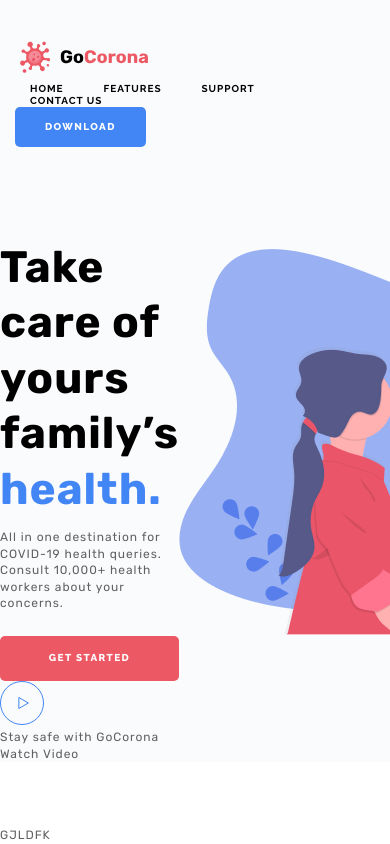
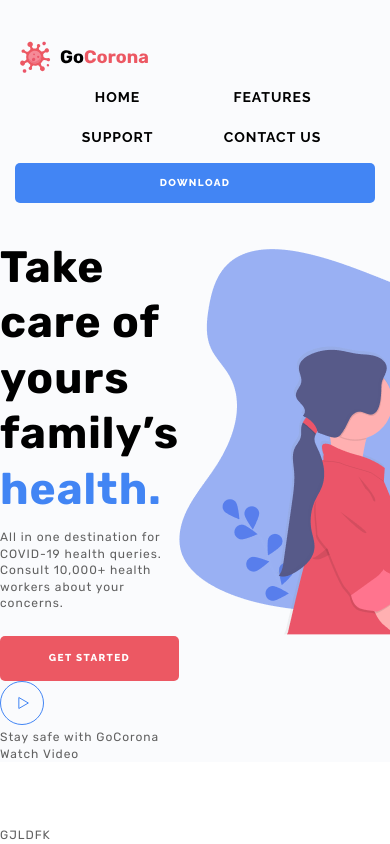
Before and after one commit to EugiSs/gocorona-website, a plain HTML site: page index.html in a window 390 px wide. Drawn offline with Linux system fonts and the light colour scheme.

Commit message:
all header

```diff
--- a/css/style.css
+++ b/css/style.css
@@ -112,48 +112,52 @@ h6 {
   margin: 0 auto;
   padding: 3.7rem 1.5rem;
 }
-.header__logo {
-  margin-right: 12rem;
-}
 .header__menu {
 }
 .menu {
-  padding: 0 1.5rem;
+  padding: 0 2.5rem;
 }
 .menu__list {
   display: flex;
   flex-wrap: wrap;
-}
-.menu__item {
-  line-height: 120%;
-}
-.menu__item:not(:last-child) {
-  margin-right: 4rem;
 }
 .header__button {
   background: #4285f4;
 }
 
 @media (max-width: 910px) {
-  .header__logo {
-    margin-right: 0rem;
+  .menu__item {
+    font-size: 1.4rem;
+  }
+  .menu__item {
+    line-height: 2;
   }
 }
-@media (min-width: 440px) {
+@media (max-width: 563px) {
+  .menu__item {
+    flex: 0 1 50%;
+    min-height: 4rem;
+    text-align: center;
+  }
+  .header__button {
+    width: 100%;
+  }
+}
+@media (min-width: 910px) {
+  .header__logo {
+    margin-right: 12rem;
+  }
+}
+@media (min-width: 564px) {
   .header__container {
     display: flex;
     justify-content: space-between;
     align-items: center;
   }
-}
-@media (max-width: 440px) {
-  .header__button {
-    flex-grow: 1;
-    /* width: 100%; */
+  .menu__item:not(:last-child) {
+    margin-right: 4rem;
   }
 }
-/* !Доделать адаптив */
-
 /* main ----------------------------------------------------- */
 .main {
   flex: 1 1 auto;
```
